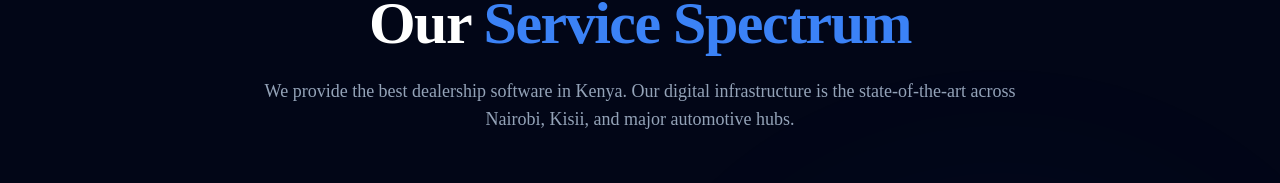
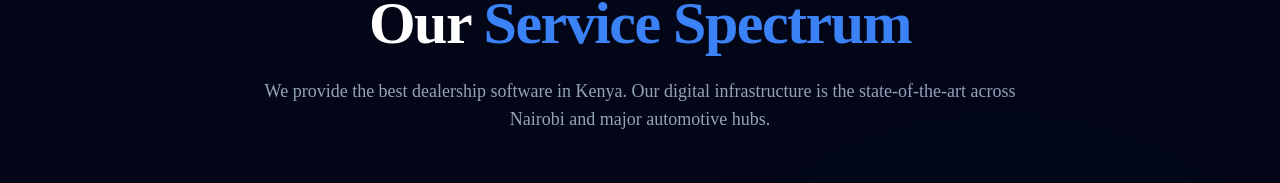
Before and after one commit to BeniGotItRight/Car-shiftOS-web-advert, a Next.js app: page / in a window 1280 px wide. Shown: the part 1694-1877 px from the top of the page. Built offline with nearby package versions, Linux system fonts and the light colour scheme.

Commit message:
chore: remove Kisii from landing page and SEO metadata

```diff
--- a/app/layout.tsx
+++ b/app/layout.tsx
@@ -27,13 +27,12 @@
       default: "Best Car Yard Management System Kenya | Car ShiftOS",
       template: "%s | Best Dealership Software Kenya"
     },
-    description: "ShiftOS is the best dealership automation system in Kenya. Scale your car yard in Nairobi, Kisii, and across the country with military-precision technology, inventory management, and automated sales.",
+    description: "ShiftOS is the best dealership automation system in Kenya. Scale your car yard in Nairobi and across the country with military-precision technology, inventory management, and automated sales.",
     keywords: [
       "best dealership automation system Kenya",
       "best dealership software Kenya",
       "best car yard management system Kenya",
       "dealership automation system Nairobi",
-      "car yard management software Kisii",
       "top automotive SaaS Kenya",
       "car dealer ERP Nairobi",
       "Automotive SaaS Kenya",
--- a/app/page.tsx
+++ b/app/page.tsx
@@ -62,7 +62,7 @@
             SHIFT<span className="text-blue-500 italic">OS</span>
           </h1>
           <p className="max-w-2xl mx-auto text-lg sm:text-xl md:text-3xl text-slate-400 font-light mb-12 tracking-tight leading-relaxed px-4">
-            The <span className="text-white font-medium">best car yard management system in Kenya</span>. An elite ecosystem for luxury vehicle dealerships in Nairobi, Kisii, and across the country.
+            The <span className="text-white font-medium">best car yard management system in Kenya</span>. An elite ecosystem for luxury vehicle dealerships in Nairobi and across the country.
           </p>
 
           <div className="flex flex-col sm:flex-row gap-4 justify-center items-center">
@@ -165,7 +165,7 @@
               Our <span className="text-blue-500">Service Spectrum</span>
             </h2>
             <p className="max-w-3xl mx-auto text-slate-400 font-light text-lg">
-              We provide the best dealership software in Kenya. Our digital infrastructure is the state-of-the-art across Nairobi, Kisii, and major automotive hubs.
+              We provide the best dealership software in Kenya. Our digital infrastructure is the state-of-the-art across Nairobi and major automotive hubs.
             </p>
           </div>
 
```
